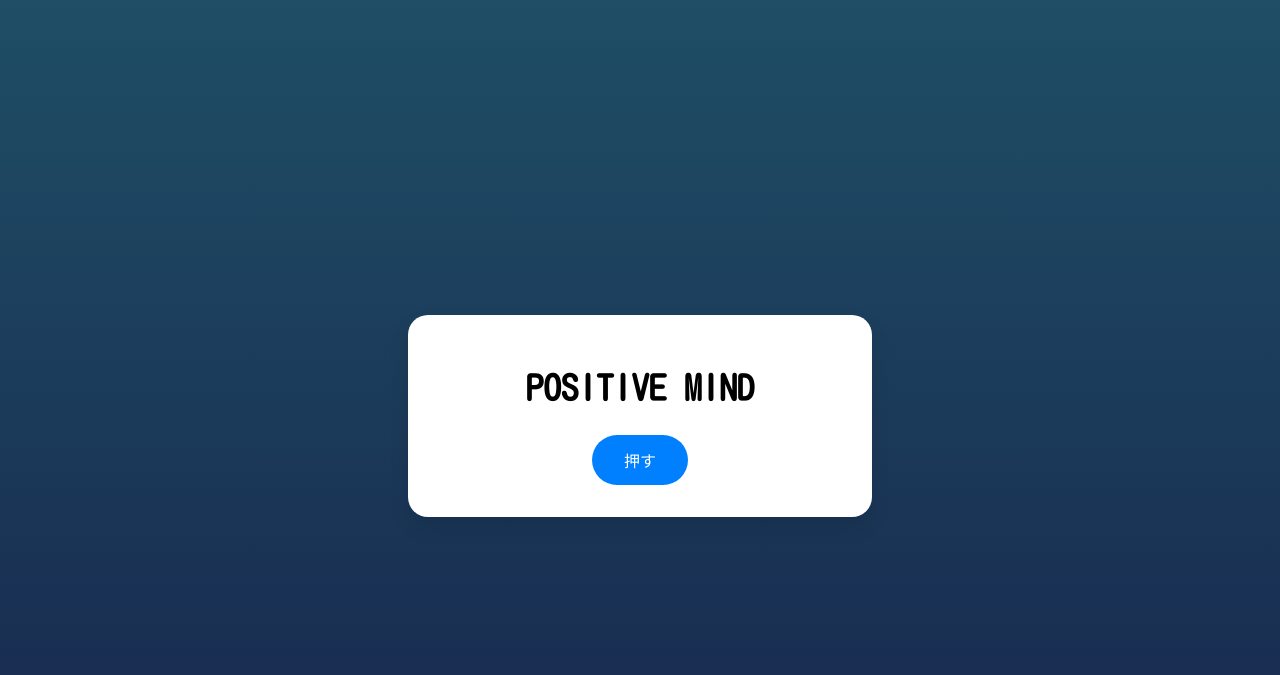
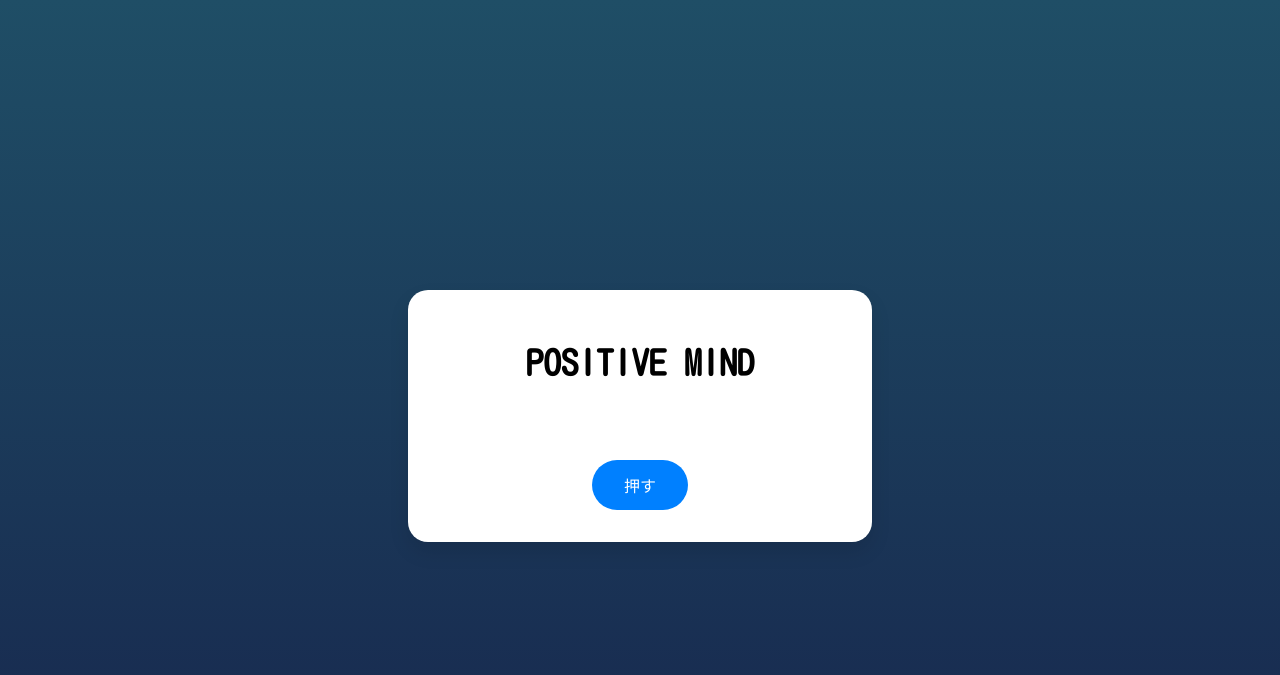
Before and after one commit to jakepeter/my_flask_app, a Flask app: page / in a window 1280 px wide. Shown: the top 675 px of the page. Run offline with Flask 3, Linux system fonts and the light colour scheme.

Commit message:
テンプレートのメッセージ間隔を調整

```diff
--- a/templates/index.html
+++ b/templates/index.html
@@ -34,7 +34,7 @@
         .message {
             font-size: 1.8em;
             font-weight: bold;
-            margin-bottom: 30px;
+            margin-bottom: 80px; /* ← ここを変更しました */
             color: #00A474;
         }
         button {
```
